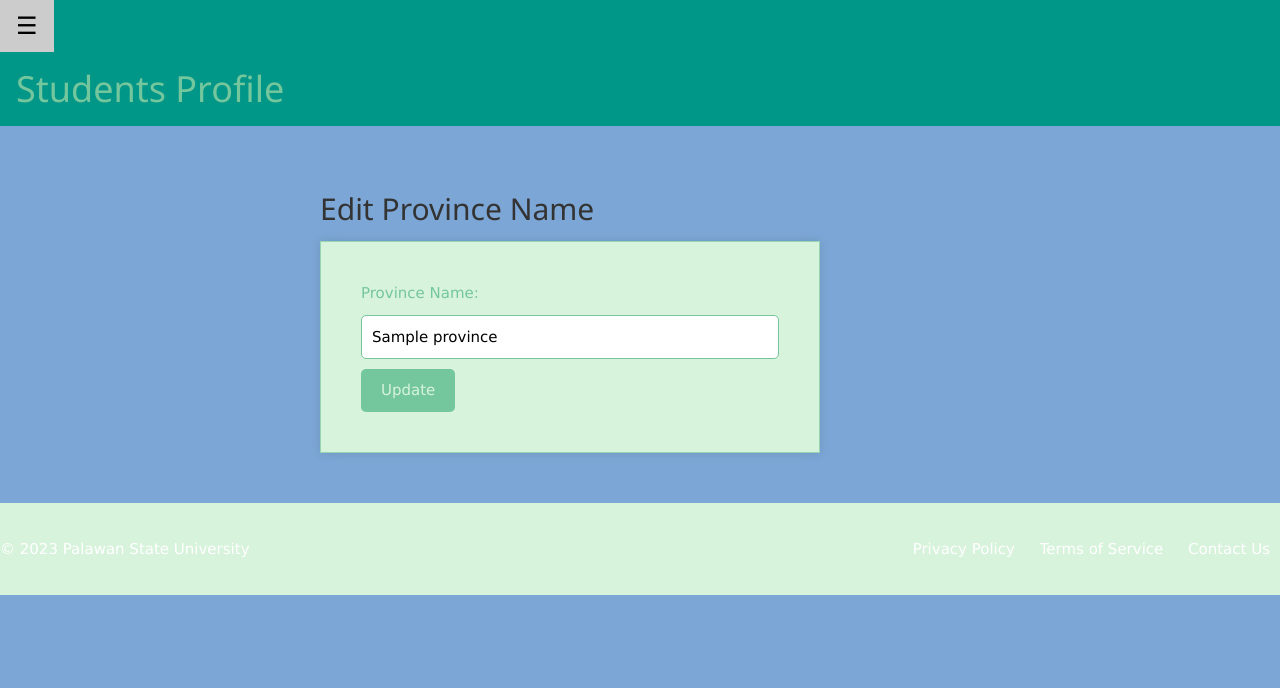
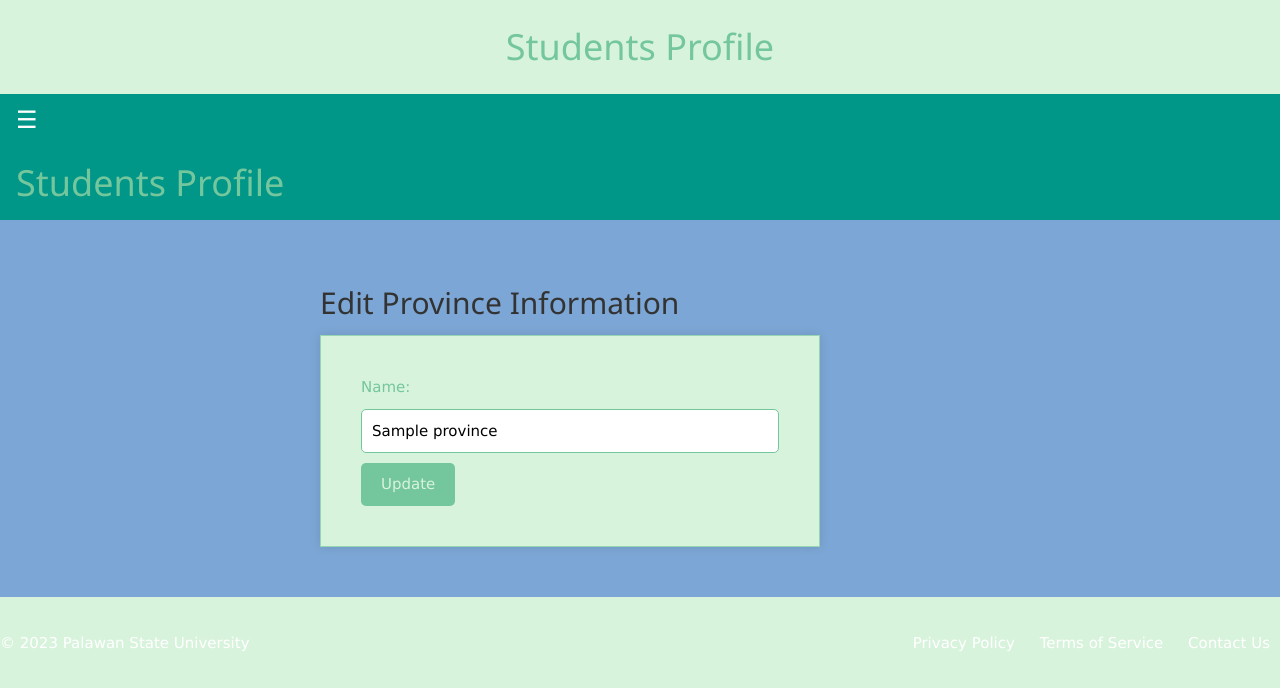
Before and after one commit to Deanx44/Coding-Session_02, a PHP site: page /views/province_edit.php?id=1 in a window 1280 px wide. Shown: the top 688 px of the page. Run offline with PHP 8.4, Linux system fonts and the light colour scheme; tables that the repository leaves empty or names only in its code hold one stand-in row (values such as "Sample post").

Commit message:
Update province_edit.php

```diff
--- a/views/province_edit.php
+++ b/views/province_edit.php
@@ -1,20 +1,15 @@
 <?php
-include_once("../db.php"); // Include the Database class file
-include_once("../province.php"); // Include the Student class file
+include_once("../db.php");
+include_once("../province.php");
 
 if (isset($_GET['id'])) {
     $id = $_GET['id'];
 
-    // Fetch province data by ID from the database
+
     $db = new Database();
     $province = new Province($db);
-    $province_data = $province->read($id); // Implement the read method in the Province class
+    $province_Data = $province->read($id);
 
-    if (!$province) {
-        echo "Province not found.";
-    }
-} else {
-    echo "Province ID not provided.";
 }
 
 if ($_SERVER["REQUEST_METHOD"] == "POST") {
@@ -24,19 +19,18 @@ if ($_SERVER["REQUEST_METHOD"] == "POST") {
     ];
 
     $db = new Database();
-    $province = new Province($db);
+    $provinces = new Province($db);
 
-    // Call the edit method to update the province data
-    if ($province->update($id, $data)) {
+
+    if ($provinces->update($id, $data)) {
         echo "Record updated successfully.";
-        header('Location: province.view.php');
     } else {
         echo "Failed to update the record.";
     }
 }
 ?>
 <!DOCTYPE html>
-<html lang="en">
+<html>
 <head>
     <meta charset="UTF-8">
     <meta name="viewport" content="width=device-width, initial-scale=1.0">
@@ -44,20 +38,19 @@ if ($_SERVER["REQUEST_METHOD"] == "POST") {
     <title>Edit Province</title>
 </head>
 <body>
-<!-- Include the header and navbar -->
-<?php include('../includes/navbar.php'); ?>
 
-<div class="content">
-    <h2>Edit Province Name</h2>
-    <form action="#" method="post" name="form_edit">
-        <input type="hidden" name="id" value="<?php echo $province_data['id']; ?>"/>
+    <?php include('../templates/header.html'); ?>
+    <?php include('../includes/navbar.php'); ?>
 
-        <label for="name">Province Name:</label>
-        <input type="text" name="name" id="name" value="<?php echo $province_data['name']; ?>"/>
-
+    <div class="content">
+    <h2>Edit Province Information</h2>
+    <form action="" method="post">
+        <input type="hidden" name="id" value="<?php echo $province_Data['id']; ?>">
+        <label for="birthday">Name: </label>
+        <input type="text" name="name" id="name" value="<?php echo $province_Data['name']; ?>">
         <input type="submit" value="Update">
     </form>
-</div>
-<?php include('../templates/footer.html'); ?>
+    </div>
+    <?php include('../templates/footer.html'); ?>
 </body>
 </html>
```
